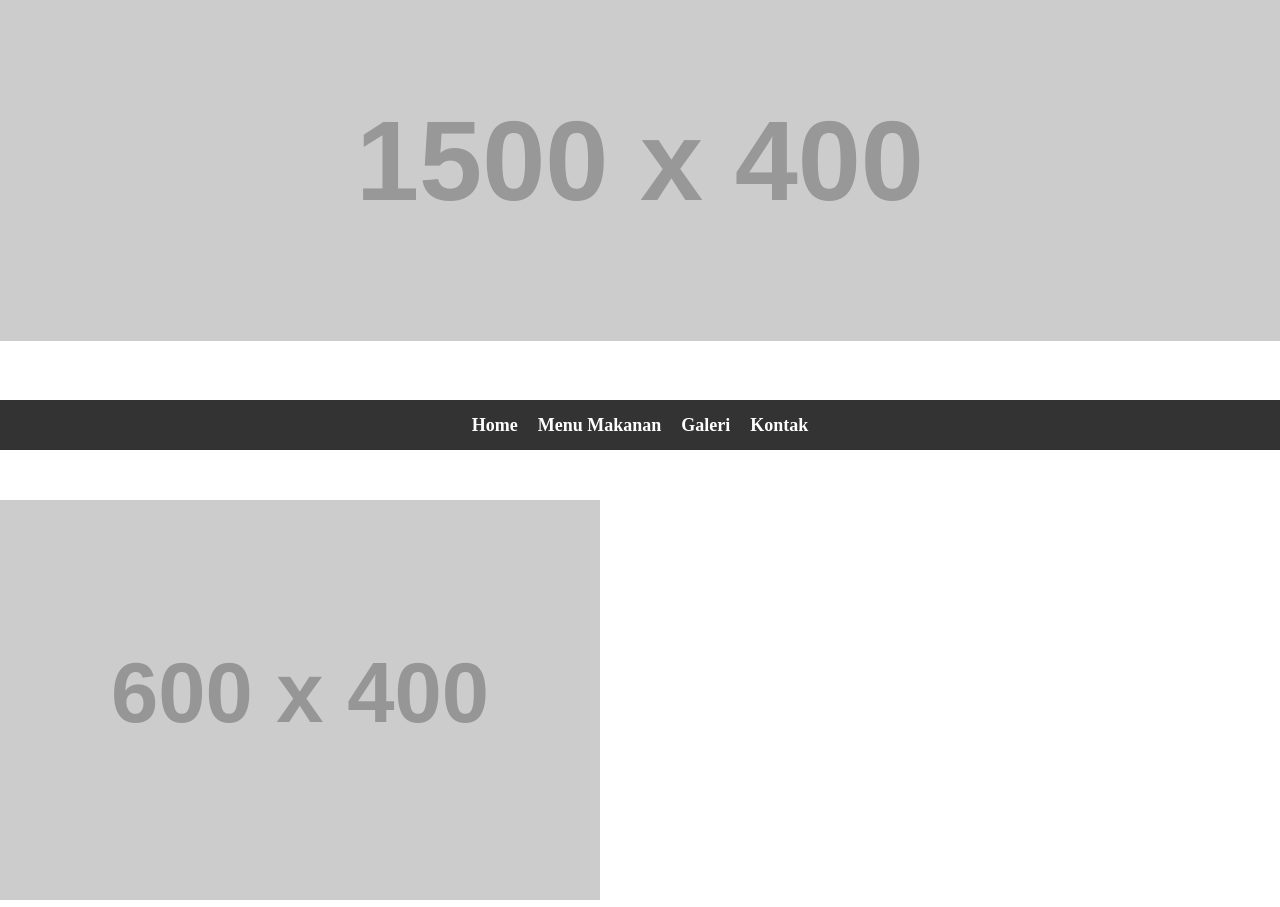
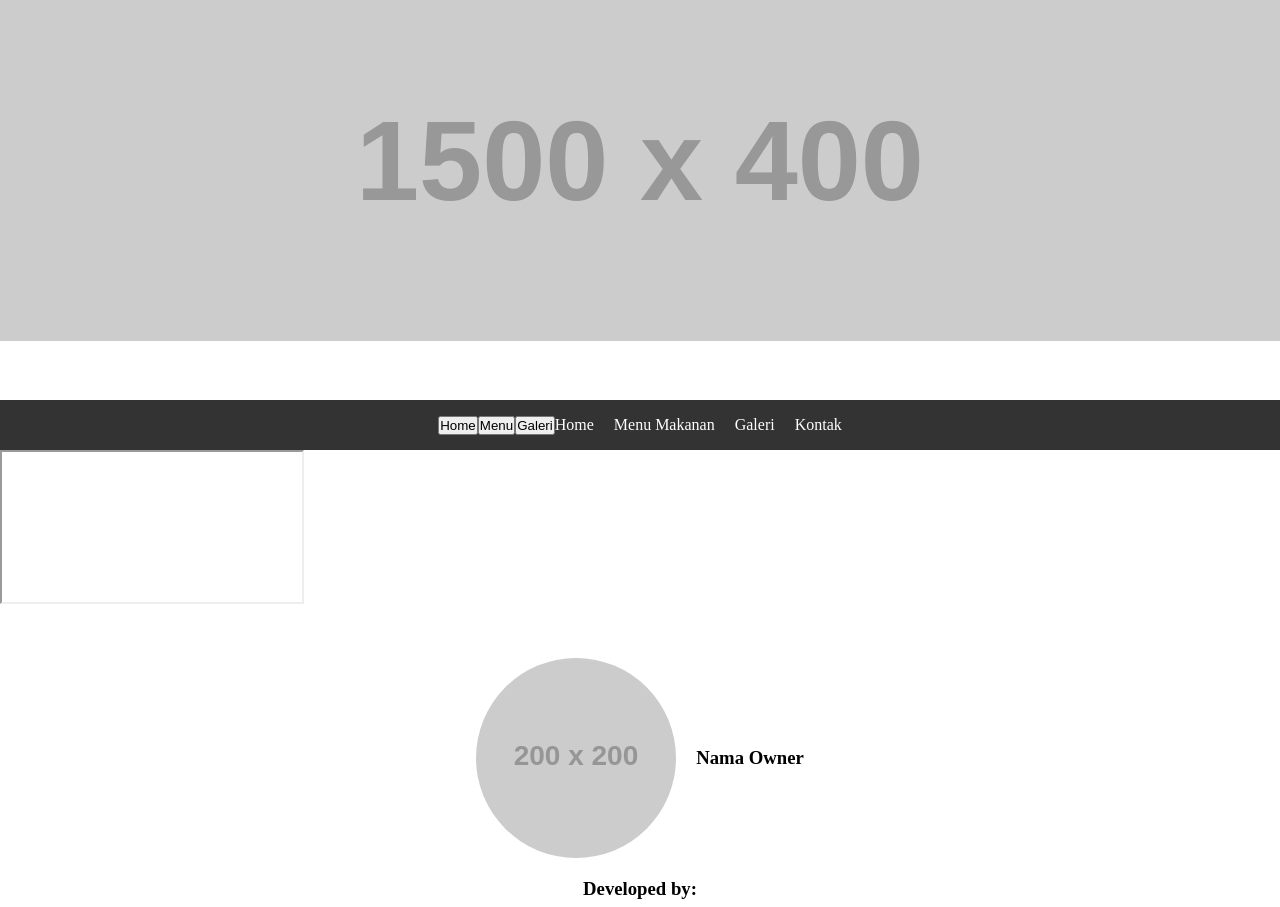
Before and after one commit to vendetta256/vendetta256.github.io, a plain HTML site: page index.html in a window 1280 px wide. Shown: the top 907 px of the page. Drawn offline with Linux system fonts and the light colour scheme; placeholder pictures from the web are drawn by us.

Commit message:
Update index.html

```diff
--- a/index.html
+++ b/index.html
@@ -23,37 +23,20 @@
 
     <nav>
         <ul>
-            <li><a href="#">Home</a></li>
-            <li><a href="#">Menu Makanan</a></li>
-            <li><a href="#">Galeri</a></li>
-            <li><a href="#">Kontak</a></li>
+            <button id="home-btn">Home</button>
+            <button id="menu-btn">Menu</button>
+            <button id="gallery-btn">Galeri</button>
+
+            <li><id="home-btn">Home</li>
+            <li><id="menu-btn">Menu Makanan</li>
+            <li><id="gallery-btn">Galeri</li>
+            <li><id="kontak-btn">Kontak</li>
         </ul>
     </nav>
 
-    <main>
-        <div class="menu-container">
-            <div class="menu-slides">
-                <div class="menu-slide">
-                    <img src="https://via.placeholder.com/600x400?text=Menu+1">
-                </div>
-                <div class="menu-slide">
-                    <img src="https://via.placeholder.com/600x400?text=Menu+2">
-                </div>
-                <div class="menu-slide">
-                    <img src="https://via.placeholder.com/600x400?text=Menu+3">
-                </div>
-                <div class="menu-slide">
-                    <img src="https://via.placeholder.com/600x400?text=Menu+4">
-                </div>
-                <div class="menu-slide">
-                    <img src="https://via.placeholder.com/600x400?text=Menu+5">
-                </div>
-                <div class="menu-slide">
-                    <img src="https://via.placeholder.com/600x400?text=Menu+6">
-                </div>
-            </div>
-        </div>
-    </main>
+  <div class="content">
+    <iframe id="content-iframe" src=""></iframe>
+  </div>
 
     <footer>
         <div class="owner">
```
